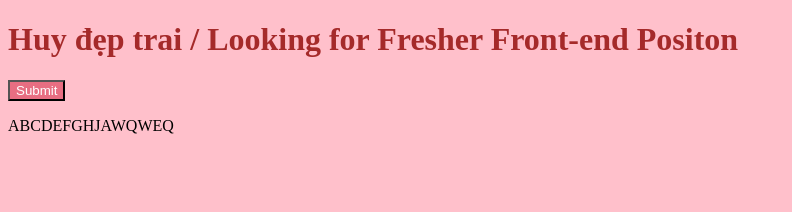
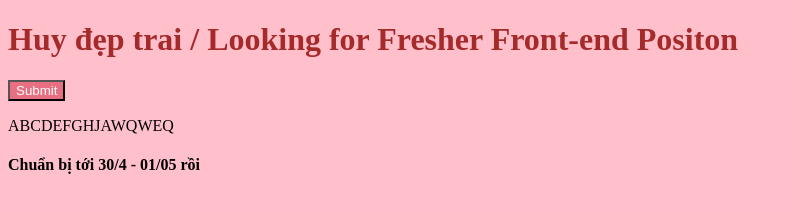
Before and after one commit to Huy-123/Git-Tutorial, a plain HTML site: page index.html in a window 1280 px wide. Shown: the whole page, without its empty margins (0-792 px from the left). Drawn offline with Linux system fonts and the light colour scheme.

Commit message:
Change index.html file

```diff
--- a/index.html
+++ b/index.html
@@ -12,6 +12,7 @@
 	<h1>Huy đẹp trai / Looking for Fresher Front-end Positon</h1>
 	<button>Submit</button>
 	<p>ABCDEFGHJAWQWEQ</p>
+	<h4>Chuẩn bị tới 30/4 - 01/05 rồi</h4>
 </body>
 </html>
 
```
